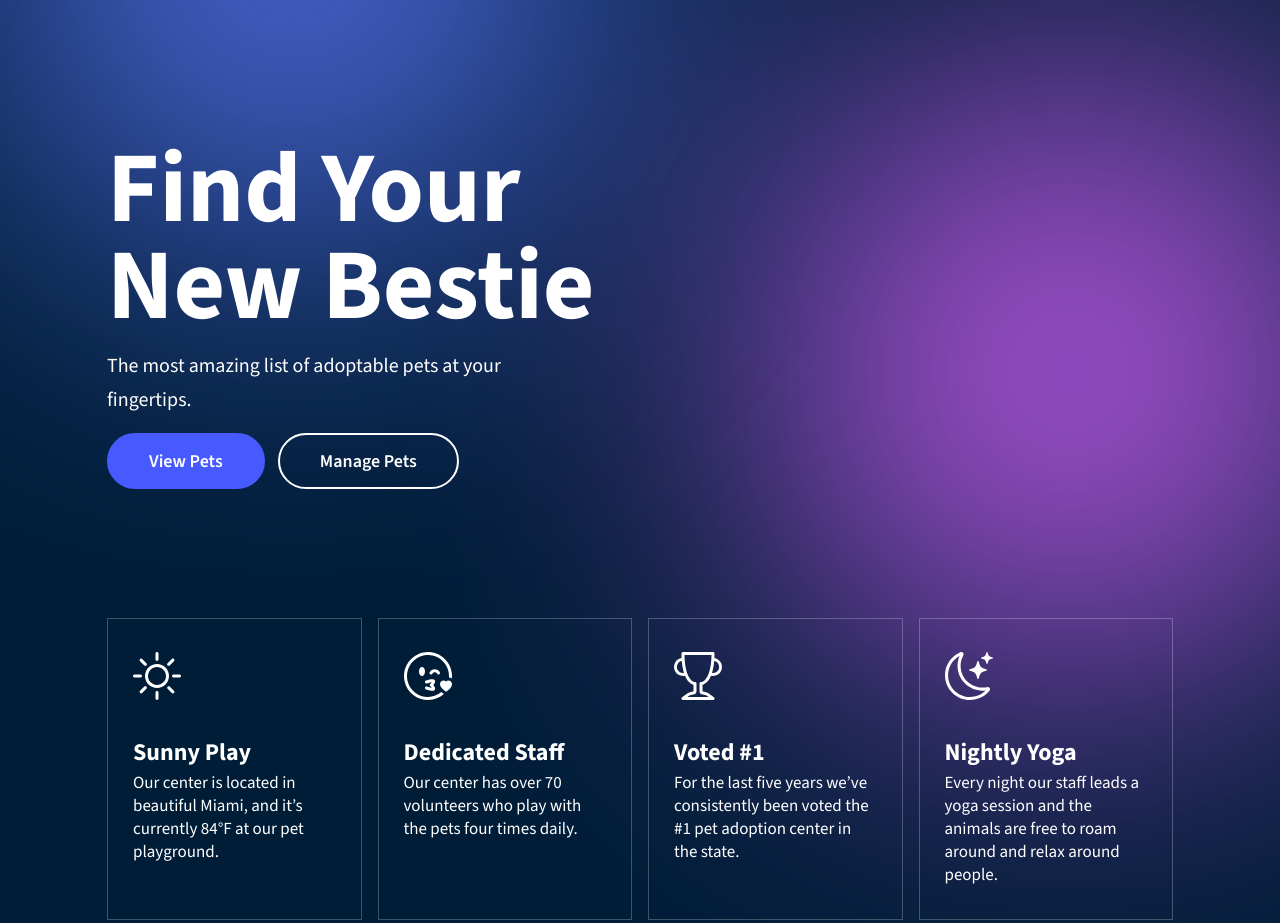
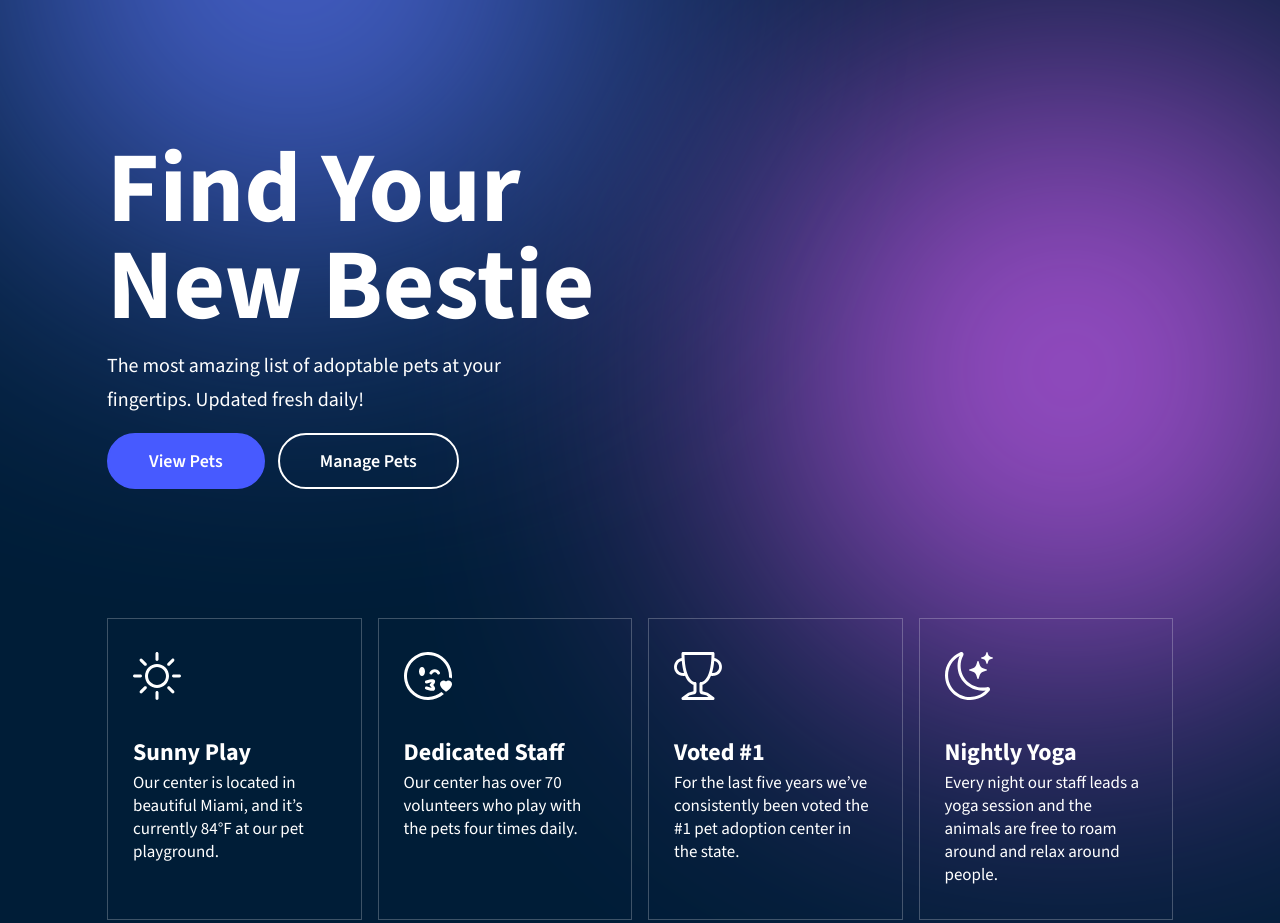
Before and after one commit to sunnymuthreja/pet-adoption, a plain HTML site: page index.html in a window 1280 px wide. Shown: the top 923 px of the page. Drawn offline with nearby package versions, Linux system fonts and the light colour scheme.

Commit message:
changed intro text

```diff
--- a/index.html
+++ b/index.html
@@ -18,7 +18,8 @@
         <div class="top-content">
           <h1>Find Your New Bestie</h1>
           <p class="intro-txt">
-            The most amazing list of adoptable pets at your fingertips.
+            The most amazing list of adoptable pets at your fingertips. Updated
+            fresh daily!
           </p>
           <div class="intro-btn">
             <a href="#" class="our-btn utility-mr">View Pets</a>
```
